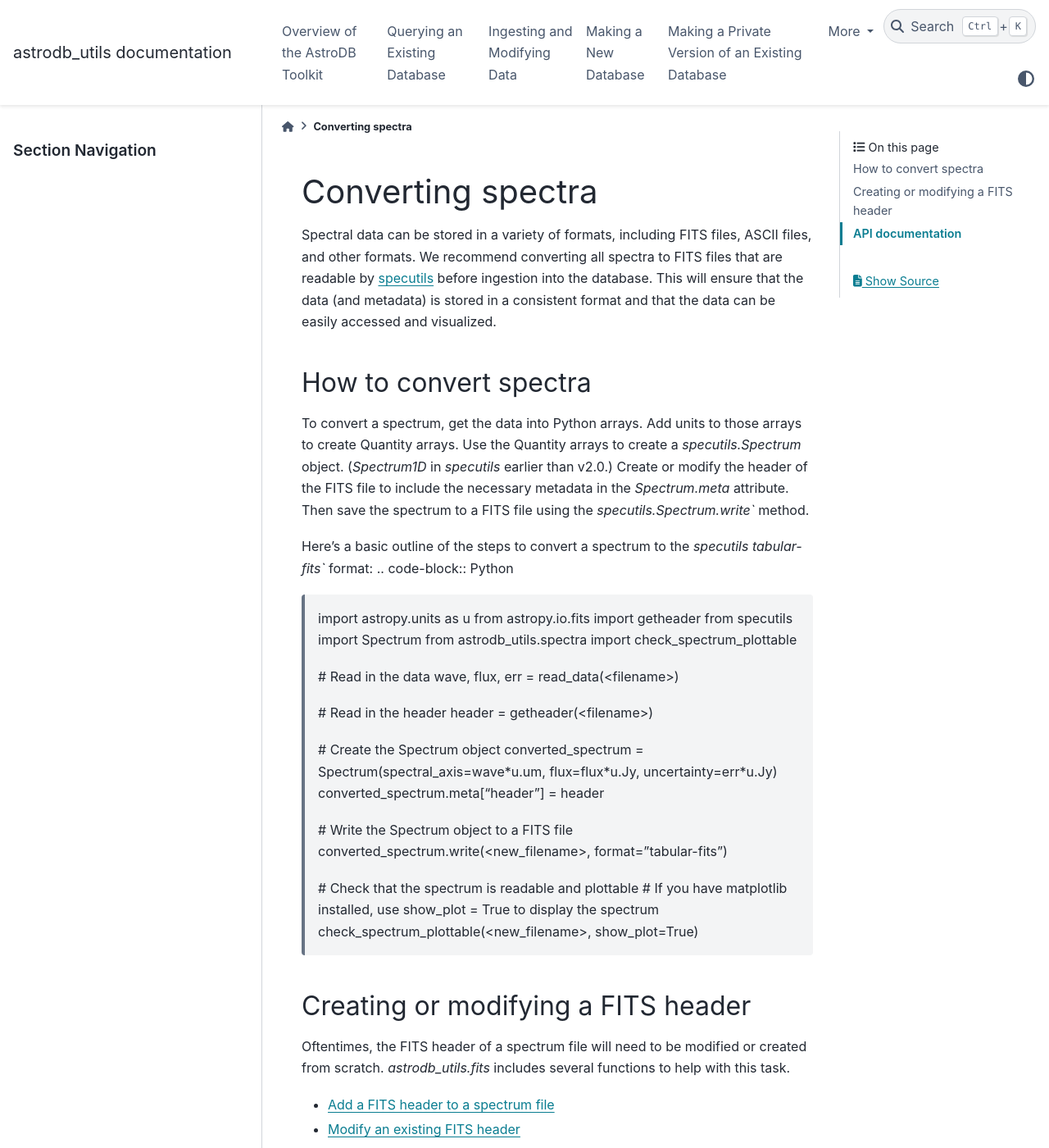
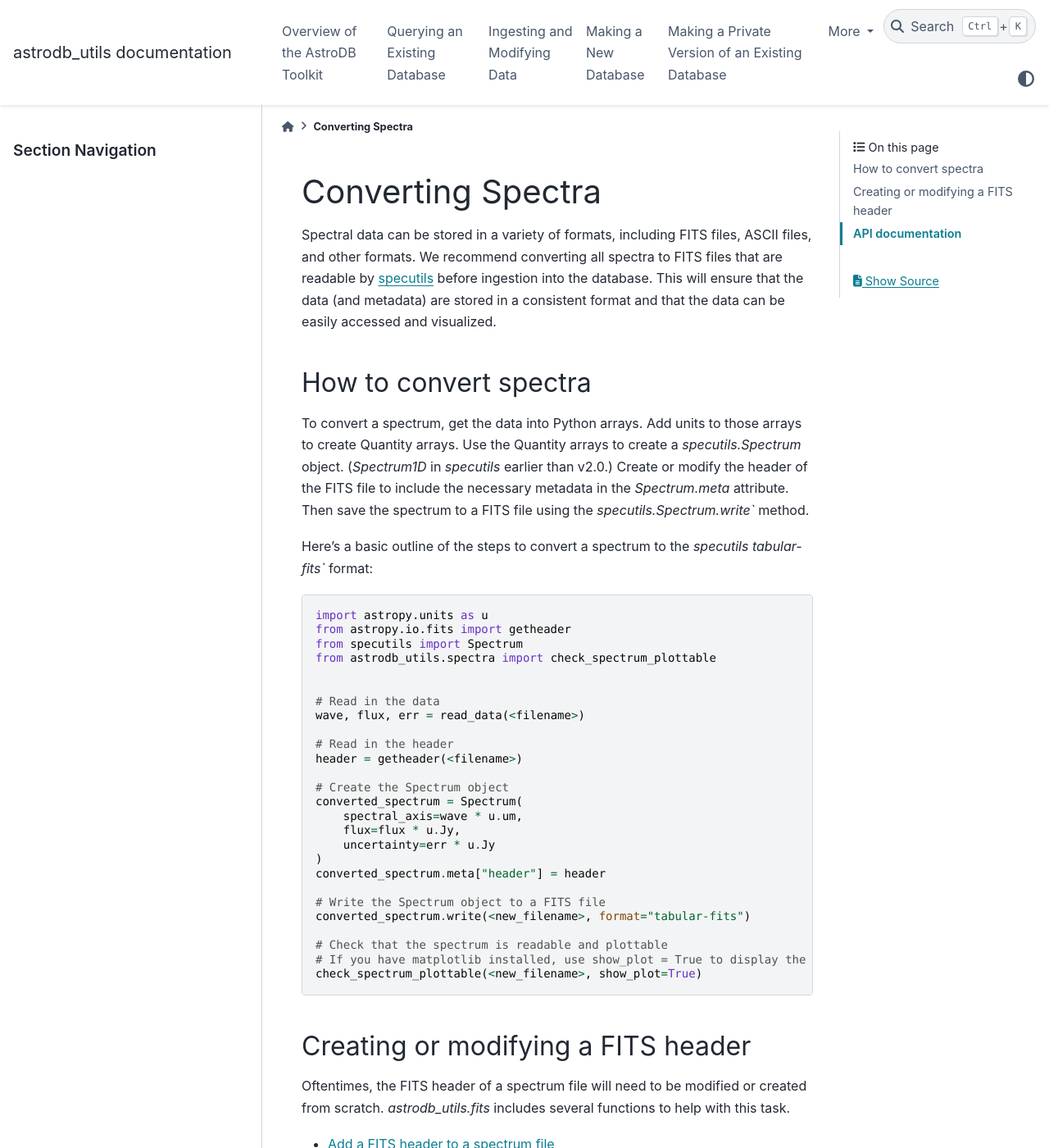
Before and after one commit to astrodbtoolkit/astrodb_utils, a Sphinx documentation site: the page built from docs/pages/converting_spectra/converting_spectra.rst, in a window 1280 px wide and 1400 px high. Shown: the whole window at 82% size. Built offline with Sphinx 7.4.7 and the PyData theme 0.15.4, drawn with Linux system fonts in a browser that asks for light colours; the version number could not be read and is left out.

Commit message:
fix code block

```diff
--- a/docs/pages/converting_spectra/converting_spectra.rst
+++ b/docs/pages/converting_spectra/converting_spectra.rst
@@ -1,8 +1,8 @@
-Converting spectra
+Converting Spectra
 ====================================
 Spectral data can be stored in a variety of formats, including FITS files, ASCII files, and other formats.
 We recommend converting all spectra to FITS files that are readable by `specutils <https://specutils.readthedocs.io/en/stable/>`_ before ingestion into the database.
-This will ensure that the data (and metadata) is stored in a consistent format and that the data can be easily accessed and visualized.
+This will ensure that the data (and metadata) are stored in a consistent format and that the data can be easily accessed and visualized.
 
 
 How to convert spectra
@@ -15,7 +15,9 @@ Create or modify the header of the FITS file to include the necessary metadata i
 Then save the spectrum to a FITS file using the `specutils.Spectrum.write`` method.
 
 Here's a basic outline of the steps to convert a spectrum to the `specutils` `tabular-fits`` format:
-.. code-block:: Python
+
+.. code-block:: python
+
     import astropy.units as u
     from astropy.io.fits import getheader
     from specutils import Spectrum
@@ -29,7 +31,11 @@ Here's a basic outline of the steps to convert a spectrum to the `specutils` `ta
     header = getheader(<filename>)
 
     # Create the Spectrum object
-    converted_spectrum = Spectrum(spectral_axis=wave*u.um, flux=flux*u.Jy, uncertainty=err*u.Jy)
+    converted_spectrum = Spectrum(
+        spectral_axis=wave * u.um,
+        flux=flux * u.Jy,
+        uncertainty=err * u.Jy
+    )
     converted_spectrum.meta["header"] = header
 
     # Write the Spectrum object to a FITS file
```
